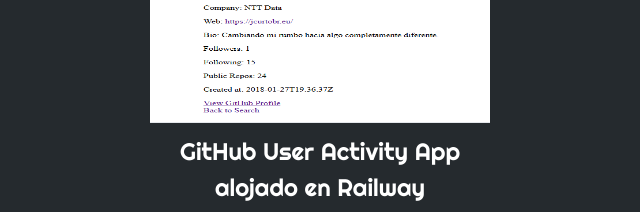
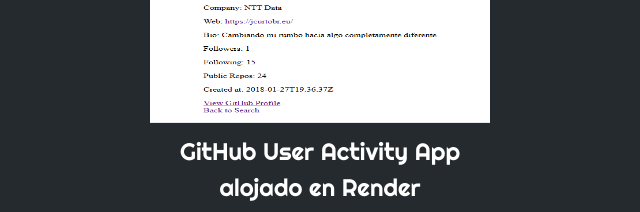
Before and after one commit to CurtoBrull/AstroJCB, an Astro site: page / in a window 1280 px wide. Shown: the part 4702-4914 px from the top of the page, 320-960 px from the left. Built offline with nearby package versions, Linux system fonts and the light colour scheme; Astro itself is replaced by a stand-in of ours.

Commit message:
Actualizar descripción del proyecto GitHub User Activity App para reflejar el cambio de alojamiento a Render

```diff
--- a/src/components/Portfolio.astro
+++ b/src/components/Portfolio.astro
@@ -72,7 +72,7 @@
 					</div>
 				</a>
 				<hr />
-				<h4>GitHub User Activity App alojado en Railway</h4>
+				<h4>GitHub User Activity App alojado en Render</h4>
 				<p>
 					La GitHub User Activity App es una aplicación web desarrollada con Spring Boot que permite buscar y visualizar información detallada sobre los usuarios de GitHub. Utilizando la API pública de GitHub, esta aplicación proporciona detalles como el nombre, ubicación, biografía, número de seguidores, repositorios públicos y más.
 				</p>
```
